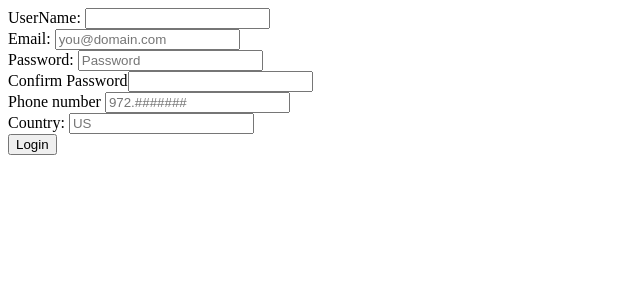
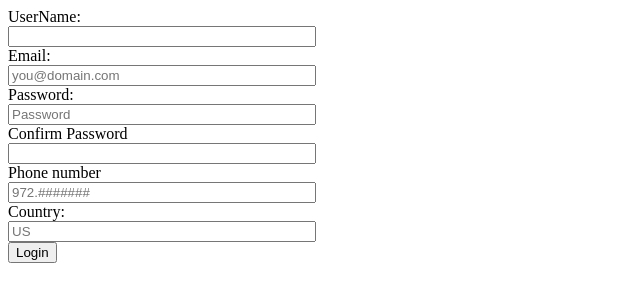
Before and after one commit to erikbrodch/BookKeeperw2, a plain HTML site: page sign-up.html in a window 1280 px wide. Shown: the whole page, without its empty margins (0-640 px from the left). Drawn offline with Linux system fonts and the light colour scheme.

Commit message:
finished sign up form

```diff
--- a/sign-up.html
+++ b/sign-up.html
@@ -5,7 +5,8 @@
 	<link rel="stylesheet" type="text/css" href="style.css">
 </head>
 <body>
-<!-- login form-->
+<!-- sign-up form-->
+<div class="container">
 	<form>
           UserName: <input type='text' /> <br>
           Email: <input type="email" name="email" placeholder="you@domain.com"> <br>
@@ -15,6 +16,7 @@
           Country: <input type='text' placeholder="US"/> <br>
           <button type="submit">Login</button>
     </form>
+</div>
 
 </body>
 </html>
--- a/style.css
+++ b/style.css
@@ -0,0 +1,8 @@
+.container {
+        width: 300px;
+        clear: both;
+    }
+    .container input {
+        width: 100%;
+        clear: both;
+    }
```
Also changed, not shown: login.html (+2 -0 lines).
